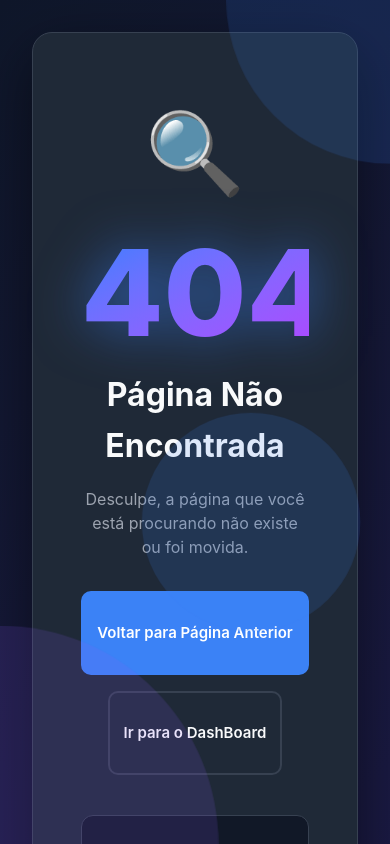
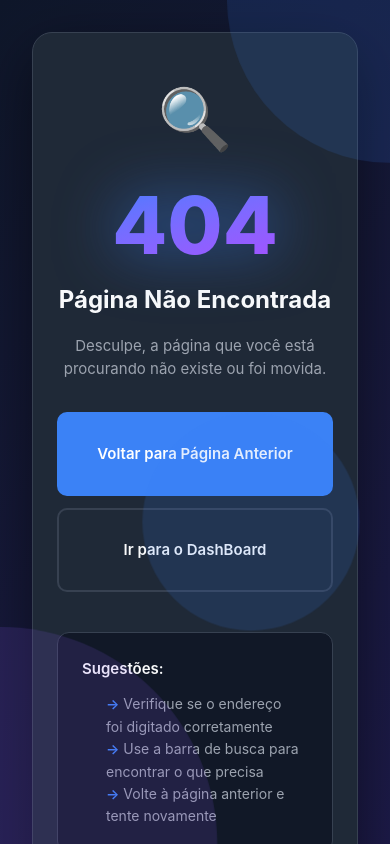
Before and after one commit to DevPeress/EduConnect-Web, a React (Vite) app: page / in a window 390 px wide. Shown: the top 844 px of the page. Built offline with nearby package versions, Linux system fonts and the light colour scheme.

Commit message:
Ajustes para celular

```diff
--- a/src/paginas/NaoEncontrada/index.tsx
+++ b/src/paginas/NaoEncontrada/index.tsx
@@ -6,15 +6,15 @@ const NaoEncontrada = () => {
     return (
         <div className="flex relative bg-[linear-gradient(135deg,#0f172a_0%,#1e1b4b_100%)] min-h-screen items-center justify-center text-[#f9fafb] leading-[1.6] overflow-hidden select-none">
             <div className="relative w-full max-w-[600px] p-8 z-20">
-                <div className="bg-[#1f2937] border-[#374151] border rounded-[20px] py-14 px-12 text-center animate-fadeInUp" style={{ boxShadow: '0 20px 60px rgba(0, 0, 0, 0.5)' }}>
-                    <div className="text-[80px] mb-4 animate-float">🔍</div>
-                    <h1 className="bg-linear-to-br from-blue-500 to-purple-500 bg-clip-text text-transparent text-[120px] font-extrabold leading-none mb-4 animate-glow">404</h1>
-                    <h1 className="text-[32px] font-bold text-[#f9fafb] mb-4">Página Não Encontrada</h1>
-                    <p className="text-[16px] text-[#9ca3af] leading-normal mb-8">
+                <div className="bg-[#1f2937] border-[#374151] border rounded-[20px] py-10 md:py-14 px-6 md:px-12 text-center animate-fadeInUp" style={{ boxShadow: '0 20px 60px rgba(0, 0, 0, 0.5)' }}>
+                    <div className="text-[60px] md:text-[80px] mb-4 animate-float">🔍</div>
+                    <h1 className="bg-linear-to-br from-blue-500 to-purple-500 bg-clip-text text-transparent text-[80px] md:text-[120px] font-extrabold leading-none mb-4 animate-glow">404</h1>
+                    <h1 className="text-[24px] md:text-[32px] font-bold text-[#f9fafb] mb-4">Página Não Encontrada</h1>
+                    <p className="text-[15px] md:text-[16px] text-[#9ca3af] leading-normal mb-8">
                         Desculpe, a página que você está procurando não existe ou foi movida.
                     </p>
 
-                    <div className="flex gap-4 justify-center mb-10 flex-wrap">
+                    <div className="flex gap-3 md:gap-4 justify-center mb-10 flex-col md:flex-row">
                         <button className="inline-block px-3.5 py-7 rounded-[10px] text-[15px] font-semibold bg-[#3b82f6] text-[#FFF] border-2 border-[#3b82f6] hover:bg-[#2563eb] hover:border-[#2563eb] hover:-translate-y-0.5 hover:" onClick={() => navegar(-1)}>Voltar para Página Anterior</button>
                         <button className="inline-block px-3.5 py-7 rounded-[10px] text-[15px] font-semibold text-[#f9fafb] border-2 border-[#374151] hover:bg-[#111827] hover:border-[#9ca3af] hover:-translate-y-0.5" onClick={() => navegar("/inicio")}>Ir para o DashBoard</button>
                     </div>
```
